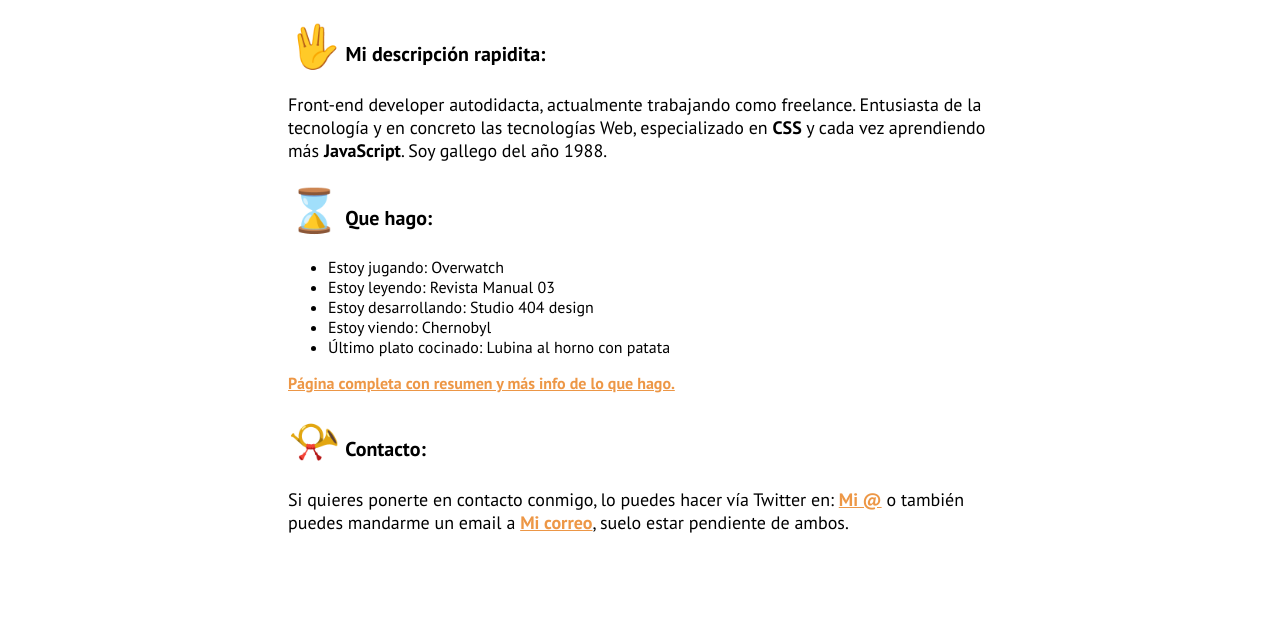
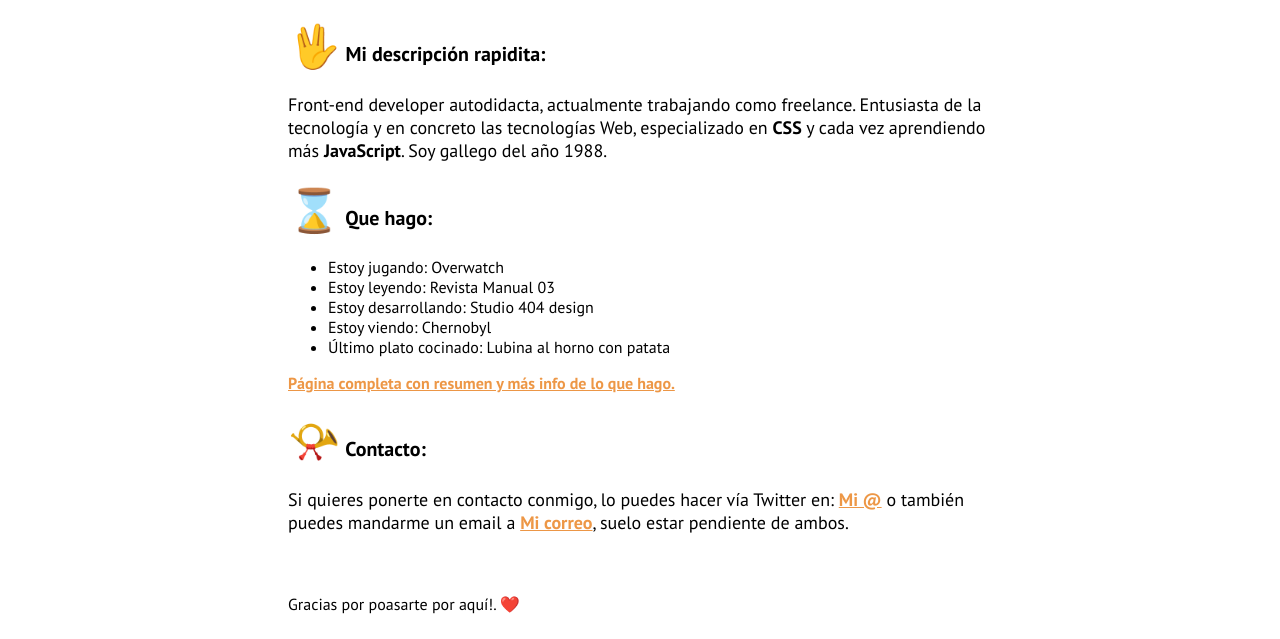
Before and after one commit to BalbuenaJuan/juanbalbuena.github.io, a plain HTML site: page index.html in a window 1280 px wide. Shown: the part 352-991 px from the top of the page. Before the commit the page ends 904 px from the top, so only its background shows below. Drawn offline with Linux system fonts and the light colour scheme.

Commit message:
anadido footer

```diff
--- a/index.html
+++ b/index.html
@@ -44,6 +44,9 @@
                 o también puedes mandarme un email a <a href="mailto:ianivigo2@gmail.com">Mi correo</a>, suelo estar pendiente de ambos.
             </p>
         </article>
+        <footer>
+            Gracias por poasarte por aquí!. ❤️
+        </footer>
     </main>
 </body>
 </html>
--- a/src/css/style.css
+++ b/src/css/style.css
@@ -7,6 +7,12 @@ body {
     font-family: 'PT Sans', sans-serif;
     margin: 0;
     padding: 0;
+}
+
+footer {
+    width: 90%;
+    margin: 60px auto 25px auto;
+    text-align: left;
 }
 
 header {
@@ -71,6 +77,11 @@ main article p {
 }
 
 @media (min-width: 680px){
+    footer {
+        width: 75%;
+        margin: 60px auto 25px auto;
+        text-align: left;
+    }
     h3 {
         font-size: 20px;
     }
@@ -86,12 +97,22 @@ main article p {
 }
 
 @media (min-width: 1090px){
+    footer {
+        width: 55%;
+        margin: 60px auto 25px auto;
+        text-align: left;
+    }
     main article {
         width: 55%;
     }
 }
 
 @media (min-width: 1680px){
+    footer {
+        width: 768px;
+        margin: 60px auto 25px auto;
+        text-align: left;
+    }
     main article {
         width: 768px;
     }
```
